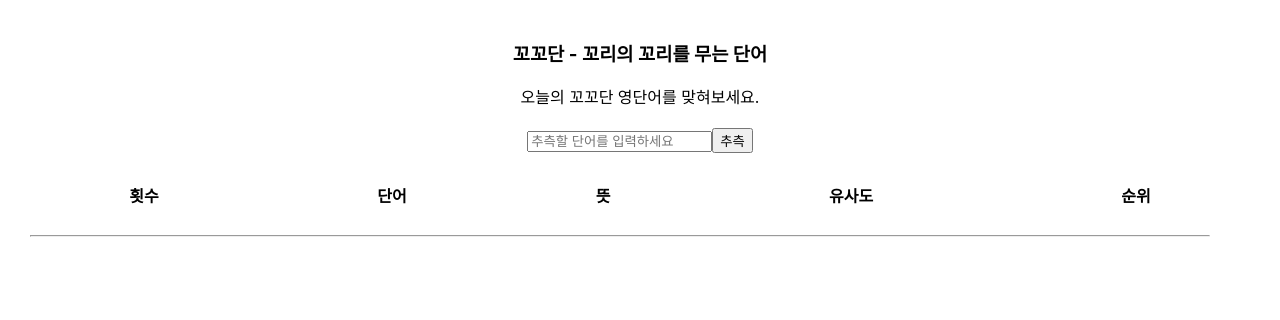
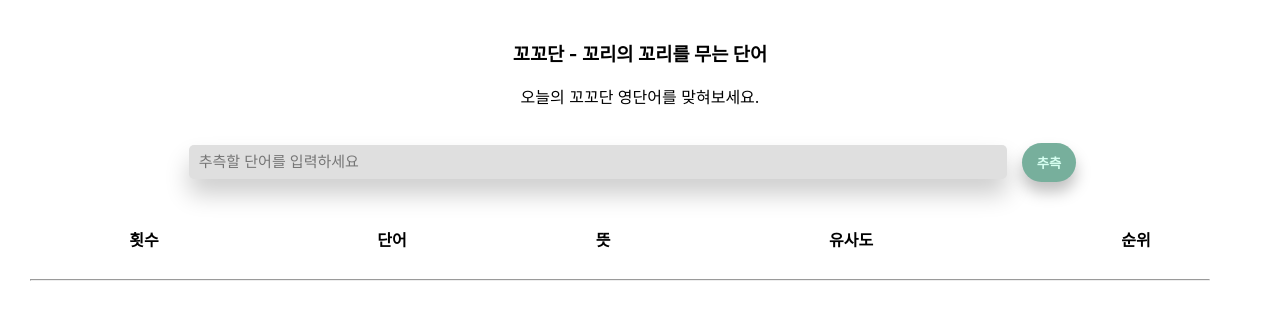
Before and after one commit to Daanyong/cocodan, a React (Create React App) app in the folder text_similarity/: page / in a window 1280 px wide. Shown: the top 320 px of the page. Built offline with nearby package versions, Linux system fonts and the light colour scheme.

Commit message:
[ADD] input css

```diff
--- a/text_similarity/src/App.css
+++ b/text_similarity/src/App.css
@@ -1,3 +1,5 @@
+@import url("https://fonts.googleapis.com/css?family=Poppins:200,300,400,500,600,700,800,900&display=swap");
+
 .App {
   text-align: center;
   padding: 20px;
@@ -6,6 +8,65 @@
 .guess-wrapper {
   margin: 20px 0px 20px 0px;
   text-align: center;
+}
+
+.inputText{
+  width:65%;
+  height: 32px;
+  font-size: 15px;
+  border: 0;
+  border-radius: 5px;
+  outline: none;
+  padding-left: 10px;
+  background-color: rgb(223, 223, 223);
+  box-shadow: 0 15px 25px rgba(0, 0, 0, 0.2);
+}
+
+.inputText:focus{
+  animation-name: border-focus;
+  animation-duration: 1s;
+  animation-fill-mode: forwards;
+}
+
+@keyframes border-focus {
+  from {
+    border-radius: 5px;
+  }
+  to {
+    border-radius: 20px;
+  }
+}
+
+.w-btn {
+  display: flex;
+  position: relative;
+  border: none;
+  display: inline-block;
+  margin: 15px 15px;
+  padding: 10px 15px;
+  border-radius: 20px;
+  font-family: "paybooc-Light", sans-serif;
+  box-shadow: 0 10px 15px rgba(0, 0, 0, 0.25);
+  text-decoration: none;
+  font-weight: 600;
+  transition: 0.25s;
+  vertical-align: middle;
+}
+
+.w-btn span {
+  display: inline-block;
+  vertical-align: middle;
+}
+
+.w-btn-green {
+  background-color: #77af9c;
+  color: #d7fff1;
+}
+
+.w-btn-green:hover {
+  background-color: #77af9c;
+  color: #d7fff1;
+  transform: scale(1.1);
 }
 
 table {
--- a/text_similarity/src/App.js
+++ b/text_similarity/src/App.js
@@ -22,11 +22,19 @@ function App() {
         <input
           type="text"
           name="inputText"
+          className="inputText"
           placeholder="추측할 단어를 입력하세요"
           value={inputText}
           onChange={handleInputChange}
         />
-        <input type="submit" value="추측" id="guess-btn" onClick={handleAdd} />
+        <button
+          type="submit"
+          className="w-btn w-btn-green"
+          id="guess-btn"
+          onClick={handleAdd}
+        >
+          <span>추측</span>
+        </button>
       </div>
       <div className="table-container">
         <table>
```
